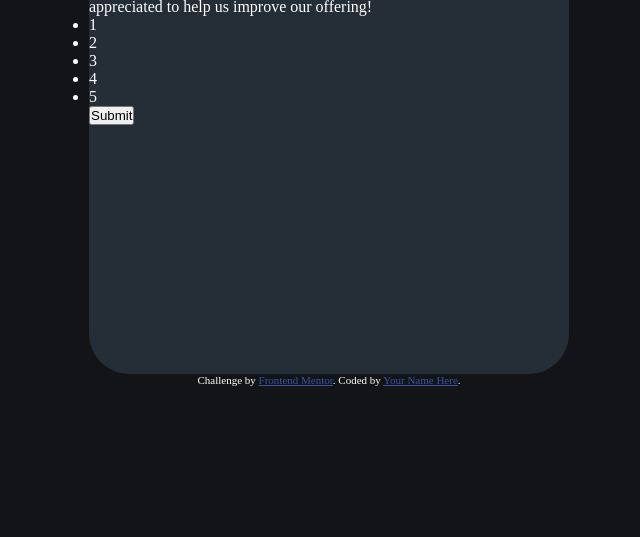
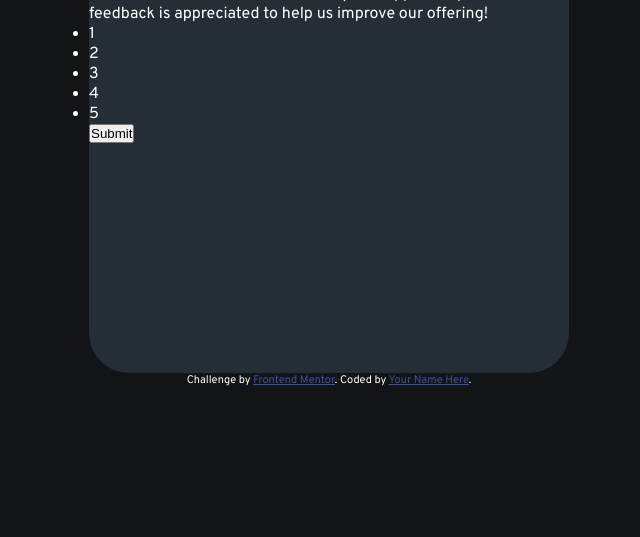
Before and after one commit to femas1/interactive-rating-component, a plain HTML site: page index.html in a window 1280 px wide. Shown: the part 263-800 px from the top of the page, without its empty margins (311-951 px from the left). Drawn offline with Linux system fonts and the light colour scheme.

Commit message:
added font family

```diff
--- a/index.html
+++ b/index.html
@@ -6,6 +6,10 @@
 
   <link rel="icon" type="image/png" sizes="32x32" href="./images/favicon-32x32.png">
   <link rel="stylesheet" href="styles.css">
+  <link rel="preconnect" href="https://fonts.googleapis.com">
+  <link rel="preconnect" href="https://fonts.gstatic.com" crossorigin>
+  <link href="https://fonts.googleapis.com/css2?family=Overpass:wght@400;700&display=swap" rel="stylesheet">
+
   <title>Frontend Mentor | Interactive rating component</title>
 
   <!-- Feel free to remove these styles or customise in your own stylesheet 👍 -->
--- a/styles.css
+++ b/styles.css
@@ -12,6 +12,7 @@ html {
 body {
     background-color: hsl(216, 12%, 8%);
     color: #fff;
+    font-family: 'Overpass', sans-serif;
 
     max-width: 1440px;
     height: 100vh;
```
